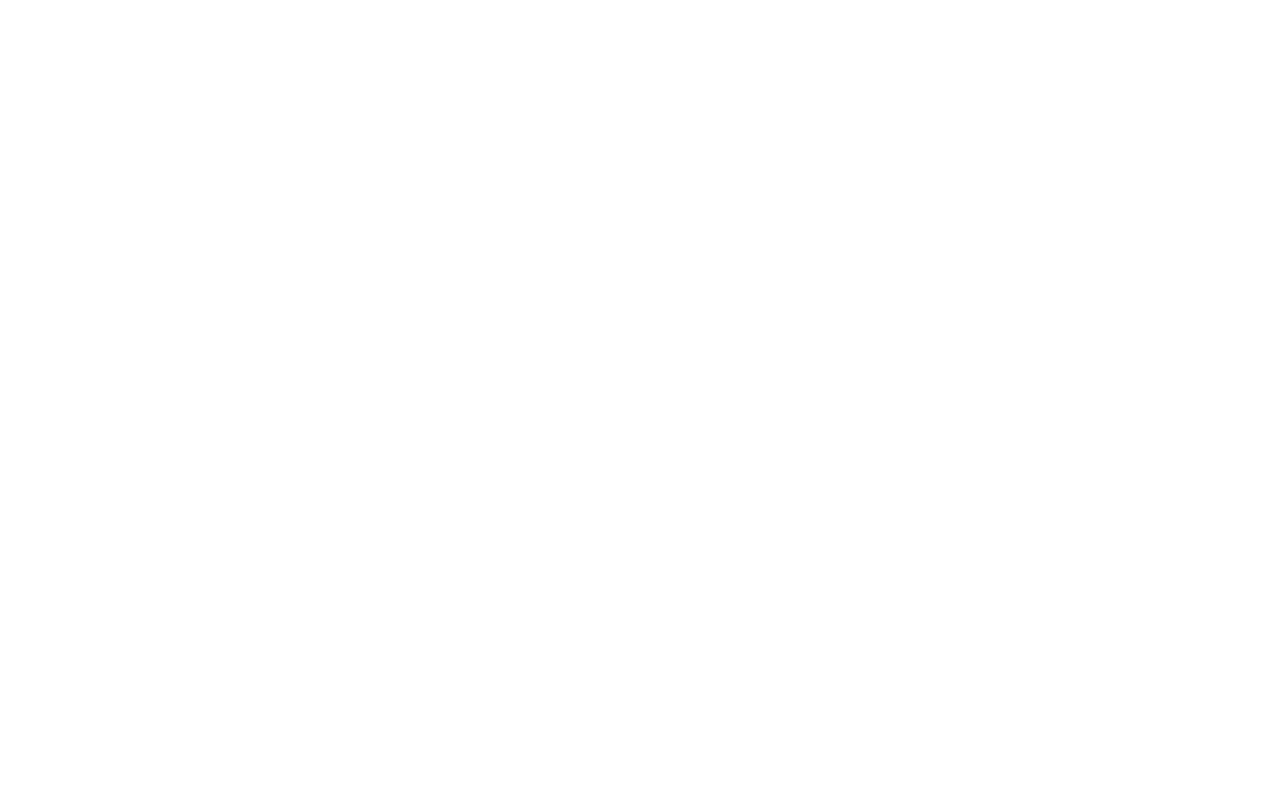
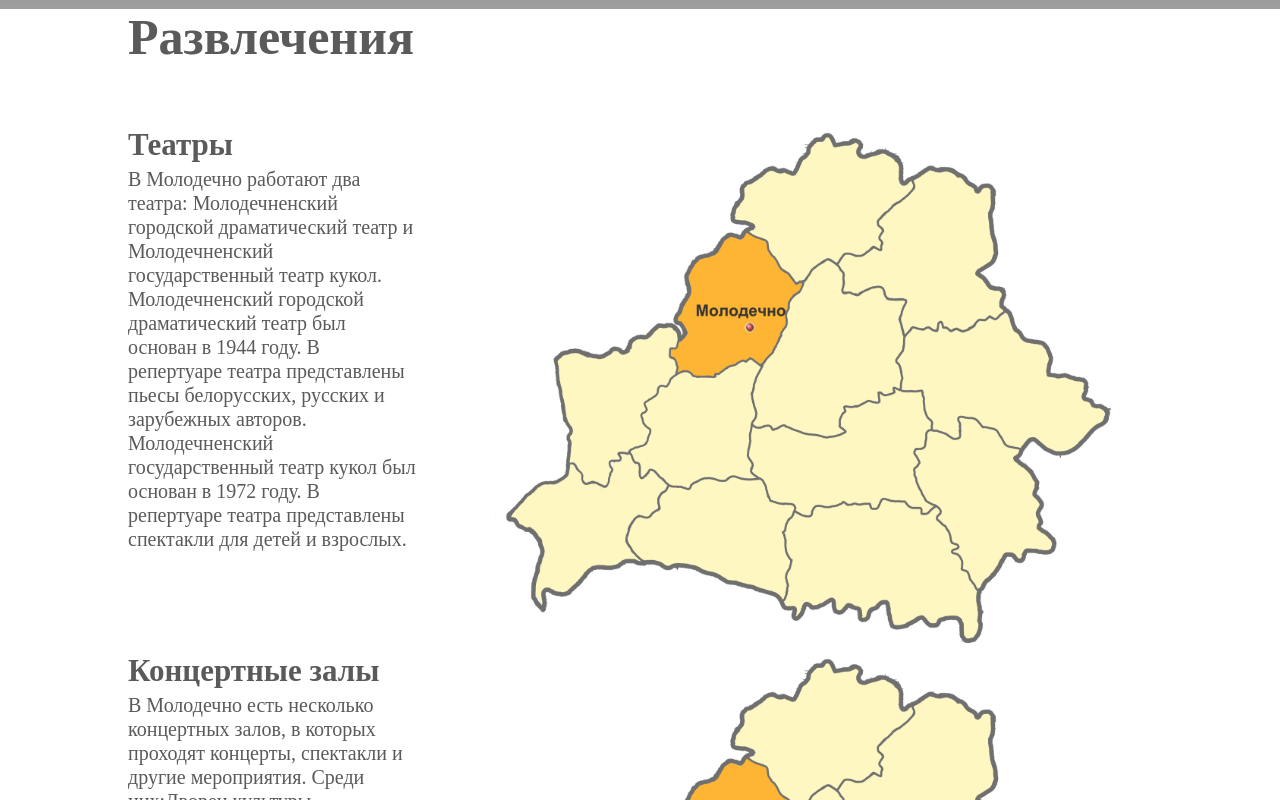
Before and after one commit to FxFurEN/travel-molodechno, a Vue app: page / in a window 1280 px wide. Shown: the part 2540-3340 px from the top of the page. Before the commit the page ends 2525 px from the top, so only its background shows below. Built offline with nearby package versions, Linux system fonts and the light colour scheme; grey boxes are pictures that could not be loaded.

Commit message:
add 2 block of sites

```diff
--- a/src/App.vue
+++ b/src/App.vue
@@ -2,7 +2,9 @@
   <MenuBar/>
   <MainPart class="otstyp"/>
   <AboutCity class="otstyp"/>
-  <LandmarkBlock/>
+  <LandmarkBlock class="otstyp"/>
+  <EntertainmentCity />
+  <InteractiveMap/>
 </template>
 
 <script>
@@ -10,6 +12,8 @@ import MenuBar from './components/MenuBar.vue';
 import MainPart from './components/MainPart.vue'
 import AboutCity from './components/AboutCity.vue';
 import LandmarkBlock from './components/landmark-block/LandmarkBlock.vue'
+import EntertainmentCity from  './components/EntertainmentCity.vue';
+import InteractiveMap from './components/InteractiveMap.vue';
 
 export default {
   name: 'App',
@@ -17,7 +21,9 @@ export default {
     MenuBar,
     MainPart,
     LandmarkBlock,
-    AboutCity
+    AboutCity,
+    EntertainmentCity,
+    InteractiveMap
 
 
   }
--- /dev/null
+++ b/src/components/EntertainmentCity.vue
@@ -0,0 +1,107 @@
+<template>
+    <div>
+      <div>
+        <h2>Развлечения</h2>
+      </div>
+      <div v-for="(section, index) in cityData" :key="index">
+        <div class="main-container">
+          <div class="table-container">
+            <div class="table-row heading">
+            </div>
+            <div class="table-row">
+              <div class="row-sub-container">
+                <div class="row-item text-header-row-item">{{ section.title }}</div>
+                <div class="row-item text-row-item">{{ section.text }}</div>
+              </div>
+              <div v-if="index % 2 === 0" class="row-item image-right"><img :src="section.image" alt="City Image"></div>
+              <div v-else class="row-item"><img :src="section.image" alt="City Image"></div>
+            </div>
+          </div>
+        </div>
+      </div>
+    </div>
+  </template>
+<script>
+export default {
+  data() {
+    return {
+      cityData: [
+        {
+          title: 'Театры',
+          text: 'В Молодечно работают два театра: Молодечненский городской драматический театр и Молодечненский государственный театр кукол. Молодечненский городской драматический театр был основан в 1944 году. В репертуаре театра представлены пьесы белорусских, русских и зарубежных авторов. Молодечненский государственный театр кукол был основан в 1972 году. В репертуаре театра представлены спектакли для детей и взрослых.',
+          image: require('../assets/AboutCity.svg')
+        },
+        {
+          title: 'Концертные залы',
+          text: 'В Молодечно есть несколько концертных залов, в которых проходят концерты, спектакли и другие мероприятия. Среди них:Дворец культуры - крупнейший концертный зал в городе. В нем проходят концерты, спектакли, фестивали и другие мероприятия.Кинотеатр "Салют" - в кинотеатре проходят киносеансы, концерты и другие мероприятия.Клуб "Молодечно" - в клубе проходят концерты, спектакли, дискотеки и другие мероприятия.',
+          image: require('../assets/AboutCity.svg')
+        },
+      ]
+    };
+  }
+};
+</script>
+
+<style lang="scss" scoped>
+* {
+
+    color: #313131;
+}
+h2{
+    opacity: 0.8;
+    color: #313131;
+}
+.main-container {
+  width: 100%;
+  height: 100%;
+  display: flex;
+  .table-container {
+    display: flex;
+    flex-flow: column nowrap;
+    width: 80%;
+    margin: 0 auto;
+    .table-row {
+        display: flex;
+        flex-flow: row nowrap;
+        width: 100%;
+        .row-item {
+            opacity: 0.8;
+            display: flex;
+            font-size: 14px;
+
+        }
+        .text-header-row-item{
+            color: #313131;
+            font-size: 31px;
+            font-style: normal;
+            font-weight: 900;
+            line-height: 32px; /* 103.226% */
+            margin-bottom: 2%;
+        }
+        .text-row-item{
+            color: #313131;
+            font-size: 20px;
+            font-style: normal;
+            font-weight: 400;
+            line-height: 24px; /* 120% */
+            margin-bottom: 10%;
+        }
+        .row-sub-container {
+            display: flex;
+            flex-flow: column nowrap;
+        }
+        .table-row:last-child,
+        .row-sub-container .row-item:last-child {
+            border-bottom: 0;
+        }
+    }
+    .heading {
+        background-color: #ececec;
+        color: #3e3e3e;
+        font-weight: bold;
+    }
+
+}
+}
+
+</style>
--- /dev/null
+++ b/src/components/InteractiveMap.vue
@@ -0,0 +1,27 @@
+<template>
+    <div >
+      <div class="map-container">
+        <iframe
+          src="https://www.google.com/maps/embed?pb=!1m18!1m12!1m3!1d37244.469835754644!2d26.856369899999997!3d54.307852!2m3!1f0!2f0!3f0!3m2!1i1024!2i768!4f13.1!3m3!1m2!1s0x46dc7468ba72edab%3A0x3e4ecbf6983ab8b6!2z0JzQvtC70L7QtNC10YfQvdC-LCDQnNC40L3RgdC60LDRjyDQvtCx0LvQsNGB0YLRjCwg0JHQtdC70LDRgNGD0YHRjA!5e0!3m2!1sru!2sru!4v1703362185357!5m2!1sru!2sru"
+          style="border: 0; width: 100%; height: 50vh;"
+          allowfullscreen=""
+          loading="lazy"
+          referrerpolicy="no-referrer-when-downgrade"
+        ></iframe>
+      </div>
+    </div>
+  </template>
+
+  <script>
+  export default {};
+  </script>
+
+  <style lang="scss" scoped>
+  .map-container {
+    display: flex;
+    justify-content: center;
+    align-items: center;
+    width: 100%;
+  }
+
+  </style>
--- a/src/components/landmark-block/LandmarkBlock.vue
+++ b/src/components/landmark-block/LandmarkBlock.vue
@@ -1,5 +1,5 @@
 <template>
-    <div style="background: linear-gradient(0deg, #000 7.21%, rgba(0, 0, 0, 0.31) 68.74%, rgba(0, 0, 0, 0.00) 100%); height:100%;">2323</div>
+    <div style="background: linear-gradient(0deg, #000 7.21%, rgba(0, 0, 0, 0.31) 68.74%, rgba(0, 0, 0, 0.00) 100%); height:10vh;"></div>
    <div class="container">
         <div>
            <h2>Достопримечательности</h2>
@@ -57,7 +57,7 @@ export default {
         { name: 'Карточка 2', images: require('../../assets/test1.svg') },
       ],
       currentCardIndex: 0,
-      cardsPerPage: 1, // Измените это значение, чтобы задать количество отображаемых карточек
+      cardsPerPage: 1,
     };
   },
   computed: {
```
